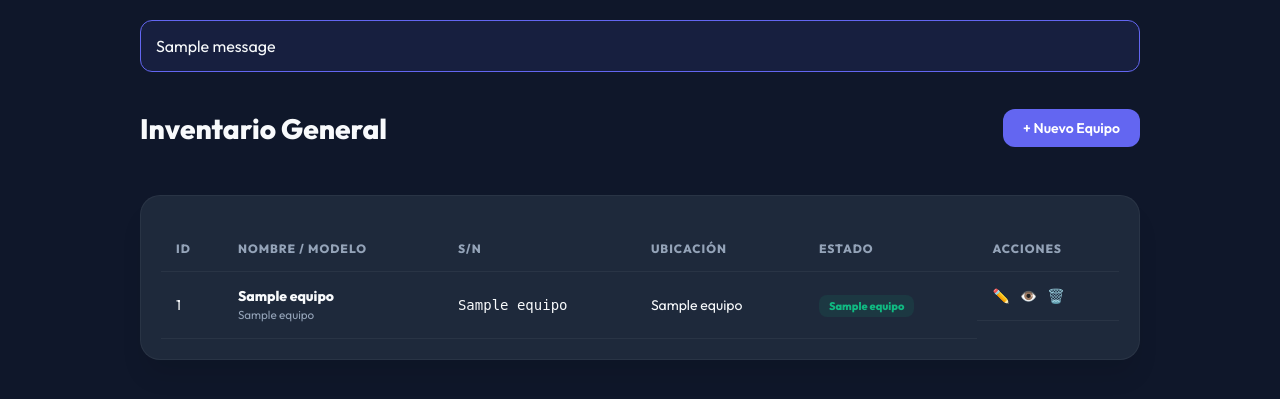
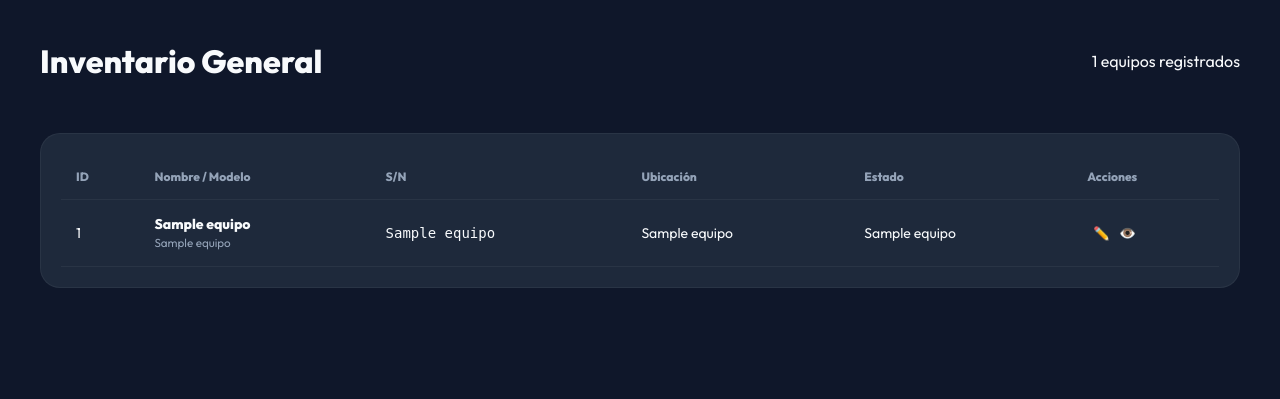
Before and after one commit to Repo-APS-Vallenar/jet-ocr, a Python web app: template templates/inventario_list.html in a window 1280 px wide. Shown: the top 399 px of the page. Run offline with Jinja, Linux system fonts and the light colour scheme; the template is opened without the code that fills it: most values are stand-ins (such as "Sample title", 1, 10 or a date in 2020); one stand-in notice (Sample message) is shown.

Commit message:
Mapeo v10.5

```diff
--- a/templates/inventario_list.html
+++ b/templates/inventario_list.html
@@ -14,6 +14,7 @@
             --text-muted: #94a3b8;
             --accent: #10b981;
             --danger: #ef4444;
+            --modal-bg: rgba(15, 23, 42, 0.9);
         }
 
         body {
@@ -24,109 +25,59 @@
             padding: 20px;
         }
 
-        .container {
-            max-width: 1000px;
-            margin: 0 auto;
+        .container { max-width: 1200px; margin: 0 auto; }
+
+        .header {
+            display: flex; justify-content: space-between; align-items: center; margin-bottom: 30px;
         }
 
-        .header {
-            display: flex;
-            justify-content: space-between;
-            align-items: center;
-            margin-bottom: 30px;
+        .card {
+            background: var(--card-bg); border-radius: 20px; padding: 20px;
+            border: 1px solid rgba(255, 255, 255, 0.05);
         }
 
-        h1 { font-weight: 800; font-size: 28px; }
+        table { width: 100%; border-collapse: collapse; }
+        th { text-align: left; font-size: 12px; color: var(--text-muted); padding: 15px; border-bottom: 1px solid rgba(255, 255, 255, 0.05); }
+        td { padding: 15px; font-size: 14px; border-bottom: 1px solid rgba(255, 255, 255, 0.05); }
 
-        .btn {
-            padding: 10px 20px;
-            border-radius: 12px;
-            text-decoration: none;
-            font-weight: 600;
-            font-size: 14px;
-            transition: all 0.3s;
-            display: inline-block;
+        .btn { padding: 8px 16px; border-radius: 10px; text-decoration: none; font-weight: 600; cursor: pointer; border: none; font-family: inherit; }
+        .btn-primary { background: var(--primary); color: white; }
+
+        /* MODAL STYLES */
+        .modal {
+            display: none; position: fixed; z-index: 1000; left: 0; top: 0; width: 100%; height: 100%;
+            background-color: var(--modal-bg); backdrop-filter: blur(5px);
+            justify-content: center; align-items: center;
         }
 
-        .btn-primary { background: var(--primary); color: white; }
-        .btn-primary:hover { opacity: 0.9; transform: translateY(-2px); }
-
-        .card {
-            background: var(--card-bg);
-            border-radius: 20px;
-            padding: 20px;
-            border: 1px solid rgba(255, 255, 255, 0.05);
-            box-shadow: 0 20px 25px -5px rgba(0, 0, 0, 0.1);
+        .modal-content {
+            background: var(--card-bg); width: 90%; max-width: 600px; max-height: 90vh;
+            border-radius: 24px; padding: 30px; position: relative; overflow-y: auto;
+            border: 1px solid rgba(255, 255, 255, 0.1);
+            box-shadow: 0 25px 50px -12px rgba(0, 0, 0, 0.5);
         }
 
-        table {
-            width: 100%;
-            border-collapse: collapse;
-            margin-top: 10px;
+        .close-modal { position: absolute; top: 20px; right: 20px; font-size: 24px; cursor: pointer; color: var(--text-muted); }
+
+        .form-group { margin-bottom: 15px; }
+        label { display: block; font-size: 12px; color: var(--text-muted); margin-bottom: 5px; }
+        input, select {
+            width: 100%; padding: 10px; background: rgba(255,255,255,0.05); border: 1px solid rgba(255,255,255,0.1);
+            border-radius: 8px; color: white; font-size: 14px;
         }
 
-        th {
-            text-align: left;
-            font-size: 12px;
-            text-transform: uppercase;
-            letter-spacing: 1px;
-            color: var(--text-muted);
-            padding: 15px;
-            border-bottom: 1px solid rgba(255, 255, 255, 0.05);
+        .dynamic-fields {
+            margin-top: 20px; padding-top: 20px; border-top: 1px dashed rgba(255,255,255,0.1);
         }
 
-        td {
-            padding: 15px;
-            font-size: 14px;
-            border-bottom: 1px solid rgba(255, 255, 255, 0.05);
-        }
-
-        .badge {
-            padding: 4px 10px;
-            border-radius: 8px;
-            font-size: 11px;
-            font-weight: 700;
-        }
-
-        .status-op { background: rgba(16, 185, 129, 0.1); color: var(--accent); }
-
-        .actions {
-            display: flex;
-            gap: 10px;
-        }
-
-        .action-link {
-            color: var(--text-muted);
-            text-decoration: none;
-            transition: color 0.3s;
-        }
-
-        .action-link:hover { color: var(--primary); }
-        .delete:hover { color: var(--danger); }
-
-        .flash {
-            padding: 15px;
-            border-radius: 12px;
-            margin-bottom: 20px;
-            background: rgba(99, 102, 241, 0.1);
-            border: 1px solid var(--primary);
-            color: var(--text-main);
-        }
+        .grid { display: grid; grid-template-columns: 1fr 1fr; gap: 15px; }
     </style>
 </head>
 <body>
     <div class="container">
-        {% with messages = get_flashed_messages(with_categories=true) %}
-            {% if messages %}
-                {% for category, message in messages %}
-                    <div class="flash {{ category }}">{{ message }}</div>
-                {% endfor %}
-            {% endif %}
-        {% endwith %}
-
         <div class="header">
             <h1>Inventario General</h1>
-            <a href="{{ url_for('inventario_nuevo') }}" class="btn btn-primary">+ Nuevo Equipo</a>
+            <p>{{ equipos|length }} equipos registrados</p>
         </div>
 
         <div class="card">
@@ -148,11 +99,10 @@
                         <td><strong>{{ eq[1] }}</strong><br><small style="color:var(--text-muted)">{{ eq[5] }}</small></td>
                         <td><code>{{ eq[2] }}</code></td>
                         <td>{{ eq[3] or 'No asignada' }}</td>
-                        <td><span class="badge status-op">{{ eq[4] }}</span></td>
-                        <td class="actions">
-                            <a href="{{ url_for('inventario_editar', id=eq[0]) }}" class="action-link">✏️</a>
-                            <a href="{{ url_for('ver_equipo', id_equipo=eq[0]) }}" class="action-link" target="_blank">👁️</a>
-                            <a href="{{ url_for('inventario_eliminar', id=eq[0]) }}" class="action-link delete" onclick="return confirm('¿Seguro quieres eliminar este equipo?')">🗑️</a>
+                        <td>{{ eq[4] }}</td>
+                        <td>
+                            <button onclick="openEditModal({{ eq[0] }})" style="background:none; border:none; cursor:pointer;">✏️</button>
+                            <a href="{{ url_for('ver_equipo', id_equipo=eq[0]) }}" target="_blank" style="text-decoration:none;">👁️</a>
                         </td>
                     </tr>
                     {% endfor %}
@@ -160,5 +110,123 @@
             </table>
         </div>
     </div>
+
+    <!-- MODAL DE EDICIÓN -->
+    <div id="editModal" class="modal">
+        <div class="modal-content">
+            <span class="close-modal" onclick="closeModal()">&times;</span>
+            <h2 id="modalTitle">Editar Equipo</h2>
+            <form id="editForm">
+                <input type="hidden" id="edit_id">
+
+                <div class="form-group">
+                    <label>Nombre del Equipo</label>
+                    <input type="text" id="edit_nombre" required>
+                </div>
+
+                <div class="grid">
+                    <div class="form-group">
+                        <label>S/N (Serie)</label>
+                        <input type="text" id="edit_sn" required>
+                    </div>
+                    <div class="form-group">
+                        <label>Categoría</label>
+                        <select id="edit_categoria">
+                            <option value="Hardware">Hardware</option>
+                            <option value="Redes">Redes</option>
+                            <option value="Periférico">Periférico</option>
+                        </select>
+                    </div>
+                </div>
+
+                <div class="form-group">
+                    <label>Ubicación (Workstation)</label>
+                    <select id="edit_workstation">
+                        <option value="">-- Sin Vincular --</option>
+                        {% for ws in workstations %}
+                        <option value="{{ ws[0] }}">{{ ws[1] }}</option>
+                        {% endfor %}
+                    </select>
+                </div>
+
+                <div class="form-group">
+                    <label>Estado</label>
+                    <select id="edit_estado">
+                        <option value="Operativo">Operativo</option>
+                        <option value="En Reparación">En Reparación</option>
+                        <option value="De Baja">De Baja</option>
+                    </select>
+                </div>
+
+                <div class="dynamic-fields" id="dynamicFields">
+                    <!-- Los campos del Excel se cargarán aquí -->
+                </div>
+
+                <button type="submit" class="btn btn-primary" style="width:100%; margin-top:20px;">Guardar Cambios</button>
+            </form>
+        </div>
+    </div>
+
+    <script>
+        function openEditModal(id) {
+            fetch(`/api/equipo/${id}`)
+                .then(res => res.json())
+                .then(data => {
+                    document.getElementById('edit_id').value = data.id;
+                    document.getElementById('edit_nombre').value = data.nombre;
+                    document.getElementById('edit_sn').value = data.sn;
+                    document.getElementById('edit_categoria').value = data.categoria;
+                    document.getElementById('edit_estado').value = data.estado;
+                    document.getElementById('edit_workstation').value = data.workstation_id || "";
+
+                    // Limpiar y cargar campos dinámicos
+                    const container = document.getElementById('dynamicFields');
+                    container.innerHTML = '<h3>Detalles Técnicos (Excel)</h3>';
+
+                    Object.keys(data.extra).forEach(key => {
+                        const div = document.createElement('div');
+                        div.className = 'form-group';
+                        div.innerHTML = `
+                            <label style="text-transform: capitalize;">${key.replace(/_/g, ' ')}</label>
+                            <input type="text" class="extra-field" data-key="${key}" value="${data.extra[key]}">
+                        `;
+                        container.appendChild(div);
+                    });
+
+                    document.getElementById('editModal').style.display = 'flex';
+                });
+        }
+
+        function closeModal() {
+            document.getElementById('editModal').style.display = 'none';
+        }
+
+        document.getElementById('editForm').onsubmit = function(e) {
+            e.preventDefault();
+            const id = document.getElementById('edit_id').value;
+
+            const extra = {};
+            document.querySelectorAll('.extra-field').forEach(input => {
+                extra[input.getAttribute('data-key')] = input.value;
+            });
+
+            const payload = {
+                nombre: document.getElementById('edit_nombre').value,
+                sn: document.getElementById('edit_sn').value,
+                categoria: document.getElementById('edit_categoria').value,
+                estado: document.getElementById('edit_estado').value,
+                workstation_id: document.getElementById('edit_workstation').value,
+                extra: extra
+            };
+
+            fetch(`/api/equipo/update/${id}`, {
+                method: 'POST',
+                headers: {'Content-Type': 'application/json'},
+                body: JSON.stringify(payload)
+            }).then(() => {
+                location.reload();
+            });
+        };
+    </script>
 </body>
 </html>
```
Also changed, not shown: app.py (+48 -83 lines).
